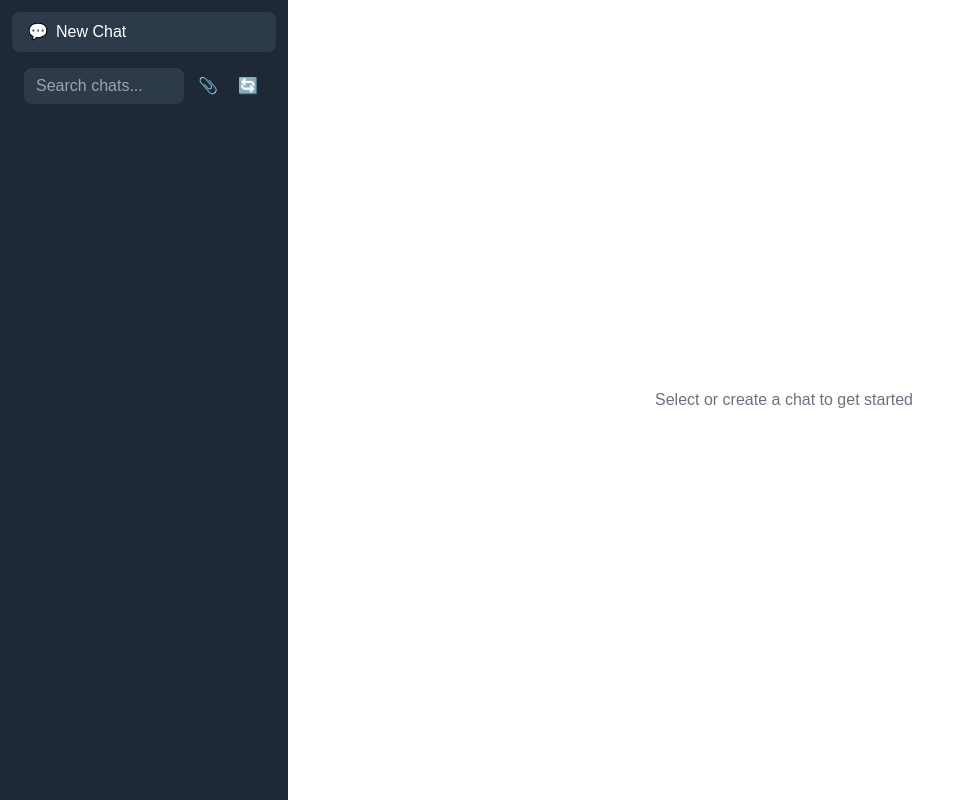
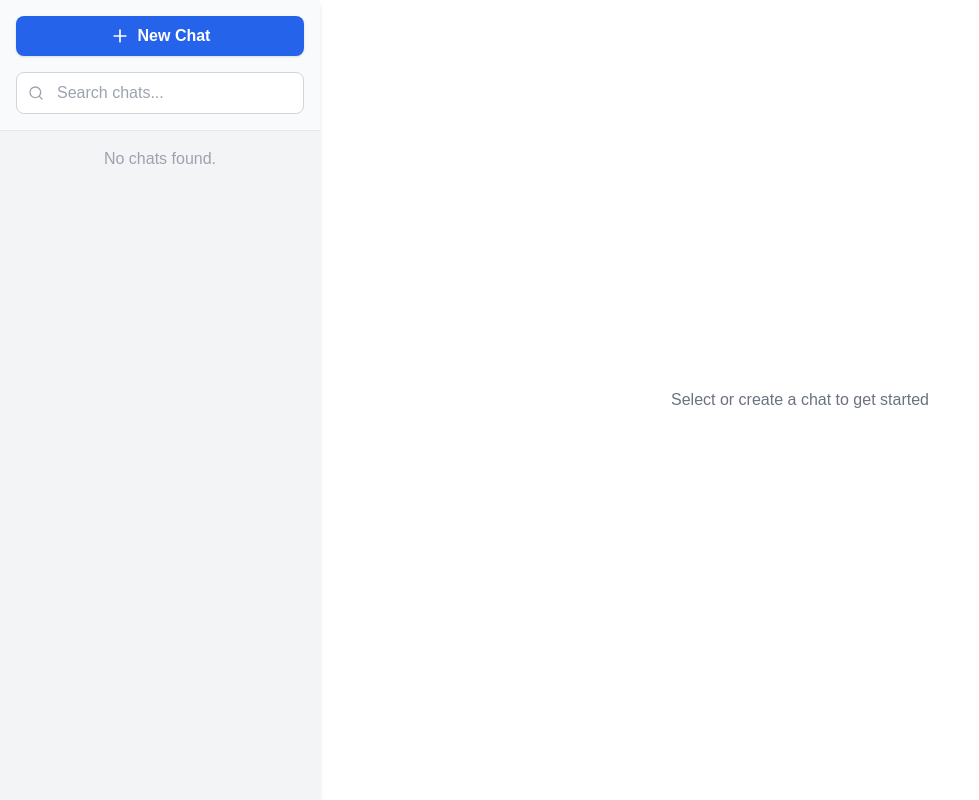
Before and after one commit to Eiad/Mindio-AI-Chat, a Next.js app: page /chat in a window 1280 px wide. Shown: the whole page, without its empty margins (0-979 px from the left). Built offline with nearby package versions, Linux system fonts and the light colour scheme.

Commit message:
update session

```diff
--- /dev/null
+++ b/src/components/Avatar.jsx
@@ -0,0 +1,15 @@
+export default function Avatar({ name }) {
+    const initials = name
+      ? name
+          .split(' ')
+          .map(word => word[0])
+          .join('')
+          .toUpperCase()
+      : 'AI';
+
+    return (
+      <div className="flex-shrink-0 w-10 h-10 bg-blue-500 rounded-full flex items-center justify-center text-white font-semibold">
+        {initials}
+      </div>
+    );
+  }
--- /dev/null
+++ b/src/components/ConfirmationModal.jsx
@@ -0,0 +1,38 @@
+import { useEffect } from 'react';
+
+export default function ConfirmationModal({ title, message, onConfirm, onCancel }) {
+  useEffect(() => {
+    const handleEscape = (e) => {
+      if (e.key === 'Escape') onCancel();
+    };
+    window.addEventListener('keydown', handleEscape);
+    return () => window.removeEventListener('keydown', handleEscape);
+  }, [onCancel]);
+
+  return (
+    <div className="fixed inset-0 flex items-center justify-center bg-black bg-opacity-50 z-50" aria-modal="true" role="dialog">
+      <div className="bg-white rounded-lg shadow-lg w-80">
+        <div className="p-4 border-b">
+          <h2 className="text-lg font-semibold">{title}</h2>
+        </div>
+        <div className="p-4">
+          <p className="text-gray-700">{message}</p>
+        </div>
+        <div className="flex justify-end p-4 space-x-2">
+          <button
+            onClick={onCancel}
+            className="px-4 py-2 bg-gray-200 hover:bg-gray-300 text-gray-800 rounded-lg focus:outline-none focus:ring-2 focus:ring-gray-400"
+          >
+            Cancel
+          </button>
+          <button
+            onClick={onConfirm}
+            className="px-4 py-2 bg-red-500 hover:bg-red-600 text-white rounded-lg focus:outline-none focus:ring-2 focus:ring-red-400"
+          >
+            Delete
+          </button>
+        </div>
+      </div>
+    </div>
+  );
+}
--- a/src/components/SessionList.jsx
+++ b/src/components/SessionList.jsx
@@ -1,76 +1,116 @@
 import { useChat } from '../context/ChatContext';
 import Link from 'next/link';
 import { useRouter } from 'next/navigation';
-import { FiTrash } from 'react-icons/fi';
+import { FiTrash2, FiPlus, FiSearch } from 'react-icons/fi';
+import { useState } from 'react';
+import Avatar from './Avatar';
+import ConfirmationModal from './ConfirmationModal';
 
 export default function SessionList() {
   const { state, createSession, dispatch } = useChat();
   const router = useRouter();
+  const [searchTerm, setSearchTerm] = useState('');
+  const [deleteSessionId, setDeleteSessionId] = useState(null);
 
   const handleCreateSession = () => {
     const newSessionId = createSession();
     router.push(`/chat/${newSessionId}`);
   };
 
-  const handleDeleteSession = (e, sessionId) => {
-    e.stopPropagation();
-    e.preventDefault();
-    if (confirm('Are you sure you want to delete this chat?')) {
-      dispatch({ type: 'DELETE_SESSION', payload: sessionId });
+  const filteredSessions = state.sessions.filter(session =>
+    (session.title || '').toLowerCase().includes(searchTerm.toLowerCase()) ||
+    (session.messages[0]?.content && session.messages[0].content.toLowerCase().includes(searchTerm.toLowerCase()))
+  );
+
+  const openDeleteModal = (sessionId) => {
+    setDeleteSessionId(sessionId);
+  };
+
+  const closeDeleteModal = () => {
+    setDeleteSessionId(null);
+  };
+
+  const confirmDeleteSession = () => {
+    if (deleteSessionId) {
+      dispatch({ type: 'DELETE_SESSION', payload: deleteSessionId });
+      closeDeleteModal();
     }
   };
 
   return (
-    <div className="w-72 bg-[#1e2837] text-white flex flex-col h-full">
-      <div className="p-3">
+    <div className="w-80 bg-white shadow-md flex flex-col h-full">
+      <div className="flex flex-col items-stretch p-4 border-b bg-gray-50 space-y-4">
         <button
           onClick={handleCreateSession}
-          className="w-full flex items-center space-x-2 px-4 py-2 bg-[#2c3a4a] hover:bg-[#374557] rounded-lg"
+          className="flex items-center justify-center space-x-2 px-4 py-2 bg-blue-600 hover:bg-blue-700 text-white rounded-lg shadow transition transform hover:scale-105 focus:outline-none focus:ring-2 focus:ring-blue-400 w-full"
+          aria-label="Create New Chat"
         >
-          <span>💬</span>
-          <span>New Chat</span>
+          <FiPlus className="w-5 h-5" />
+          <span className="font-semibold">New Chat</span>
         </button>
-
-        <div className="mt-4 flex items-center space-x-2 px-3">
+        <div className="relative w-full">
+          <FiSearch className="absolute left-3 top-1/2 transform -translate-y-1/2 text-gray-400" />
           <input
             type="text"
             placeholder="Search chats..."
-            className="w-full bg-[#2c3a4a] text-white placeholder-gray-400 px-3 py-1.5 rounded-lg focus:outline-none"
+            value={searchTerm}
+            onChange={(e) => setSearchTerm(e.target.value)}
+            className="w-full pl-10 pr-4 py-2 border border-gray-300 rounded-lg focus:outline-none focus:ring-2 focus:ring-blue-400 transition"
+            aria-label="Search Chats"
           />
-          <button className="p-1.5 hover:bg-[#374557] rounded-lg">📎</button>
-          <button className="p-1.5 hover:bg-[#374557] rounded-lg">🔄</button>
         </div>
       </div>
 
-      <div className="flex-1 overflow-y-auto space-y-1 p-2">
-        {state.sessions.map((session) => (
-          <div key={session.id} className="flex items-center justify-between p-3 rounded-lg hover:bg-[#2c3a4a]">
+      <div className="flex-1 overflow-y-auto p-4 space-y-3 bg-gray-100">
+        {filteredSessions.length > 0 ? (
+          filteredSessions.map((session) => (
             <Link
+              key={session.id}
               href={`/chat/${session.id}`}
-              className={`flex items-center flex-grow space-x-3 ${
-                session.id === state.activeSessionId ? 'bg-[#374557] rounded-lg' : ''
+              className={`flex items-center p-3 rounded-lg transition-colors duration-200 ${
+                session.id === state.activeSessionId
+                  ? 'bg-blue-100'
+                  : 'hover:bg-white'
               }`}
+              aria-label={`Chat session: ${session.title}`}
             >
-              <span className="mr-3">💭</span>
-              <div className="flex-1 min-w-0">
-                <div className="truncate text-sm">
-                  {session.messages[0]?.content.substring(0, 30) || 'New Chat'}
-                </div>
-                <div className="text-xs text-gray-400">
+              <Avatar name={session.title} />
+              <div className="flex-1 ml-3">
+                <h3 className="text-sm font-medium text-gray-800">{session.title}</h3>
+                <p className="text-xs text-gray-500 truncate">
+                  {session.messages[0]?.content.substring(0, 40) || 'No messages yet.'}
+                </p>
+              </div>
+              <div className="flex flex-col items-end">
+                <span className="text-xs text-gray-400">
                   {new Date(session.createdAt).toLocaleTimeString([], { hour: '2-digit', minute: '2-digit' })}
-                </div>
+                </span>
+                <button
+                  onClick={(e) => {
+                    e.preventDefault();
+                    openDeleteModal(session.id);
+                  }}
+                  className="mt-1 text-red-500 hover:text-red-700 focus:outline-none"
+                  aria-label={`Delete chat session: ${session.title}`}
+                >
+                  <FiTrash2 className="w-4 h-4" />
+                </button>
               </div>
             </Link>
-            <button
-              onClick={(e) => handleDeleteSession(e, session.id)}
-              className="ml-2 text-red-500 hover:text-red-700 focus:outline-none"
-              title="Delete Chat"
-            >
-              <FiTrash />
-            </button>
-          </div>
-        ))}
+          ))
+        ) : (
+          <p className="text-center text-gray-400">No chats found.</p>
+        )}
       </div>
+
+      {deleteSessionId && (
+        <ConfirmationModal
+          title="Delete Chat"
+          message="Are you sure you want to delete this chat? This action cannot be undone."
+          onConfirm={confirmDeleteSession}
+          onCancel={closeDeleteModal}
+        />
+      )}
     </div>
   );
 }
```
